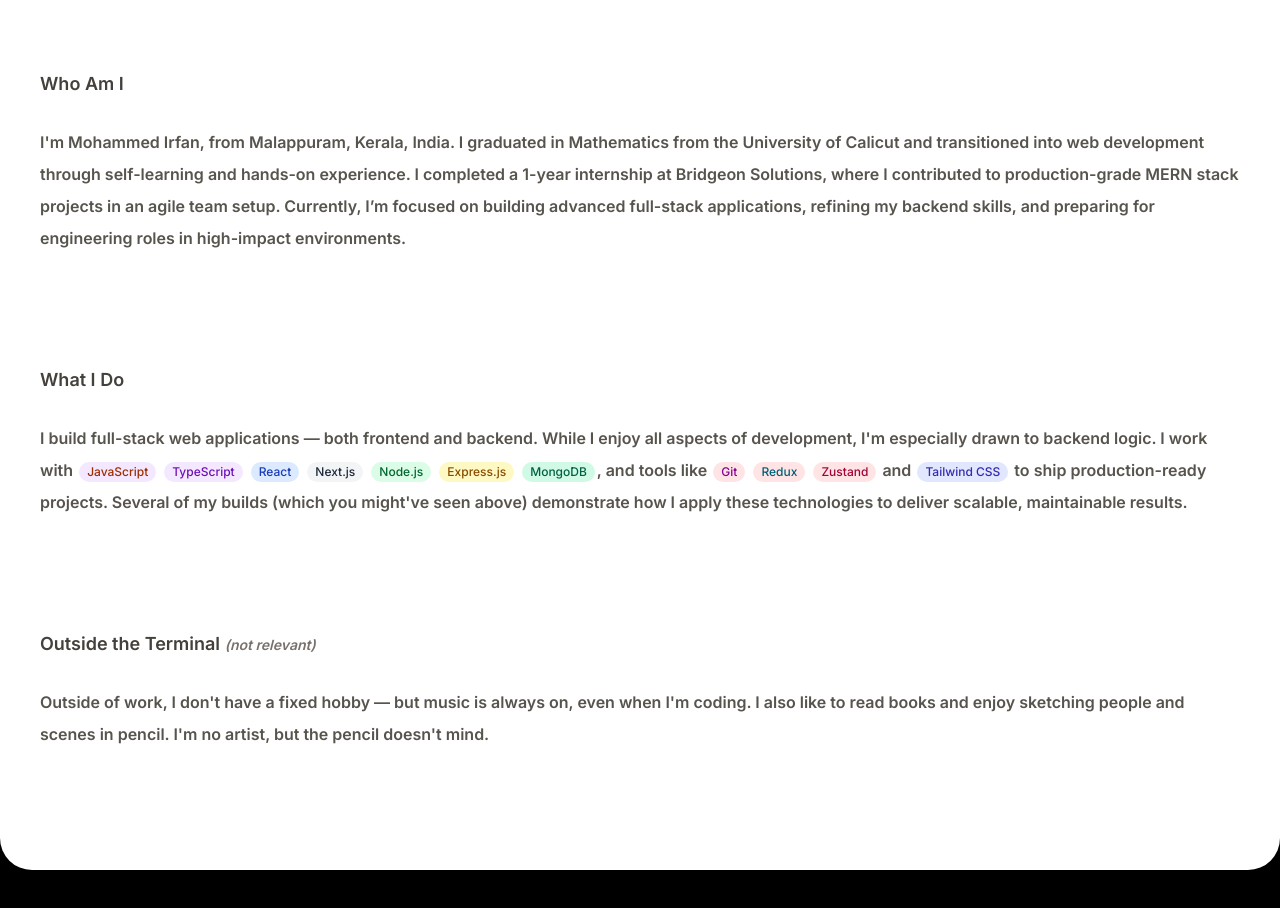
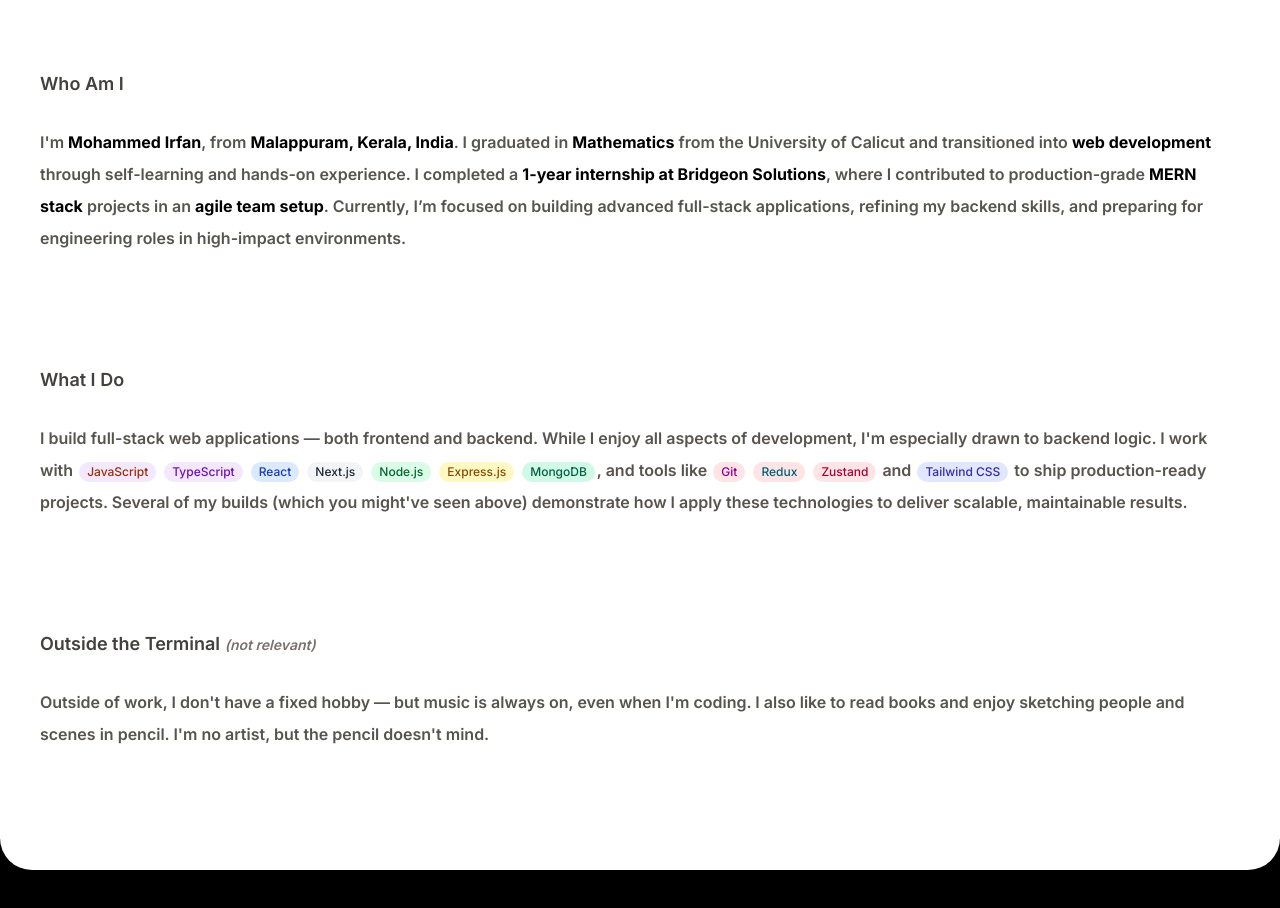
Before and after one commit to MohammedIrfan244/portfolio_next, a Next.js app: page / in a window 1280 px wide. Shown: the part 2280-3188 px from the top of the page. Built offline with nearby package versions, Linux system fonts and the light colour scheme.

Commit message:
Update Profile.tsx

```diff
--- a/src/component/Profile.tsx
+++ b/src/component/Profile.tsx
@@ -153,10 +153,10 @@ function Profile() {
         >
           <h3 className="font-semibold text-stone-700">Who Am I</h3>
           <p className='text-xs sm:text-sm leading-loose text-stone-600 font-semibold md:text-base'>
-            I&apos;m Mohammed Irfan, from Malappuram, Kerala, India. I graduated in Mathematics from the University of Calicut and transitioned into web development through self-learning and hands-on experience.
-            I completed a 1-year internship at Bridgeon Solutions, where I contributed to production-grade MERN stack projects in an agile team setup.
-            Currently, I’m focused on building advanced full-stack applications, refining my backend skills, and preparing for engineering roles in high-impact environments.
-          </p>
+  I&apos;m <span className="font-bold text-black">Mohammed Irfan</span>, from <span className="font-bold text-black">Malappuram, Kerala, India</span>. I graduated in <span className="font-bold text-black">Mathematics</span> from the University of Calicut and transitioned into <span className="font-bold text-black">web development</span> through self-learning and hands-on experience.
+  I completed a <span className="font-bold text-black">1-year internship at Bridgeon Solutions</span>, where I contributed to production-grade <span className="font-bold text-black">MERN stack</span> projects in an <span className="font-bold text-black">agile team setup</span>.
+  Currently, I’m focused on building advanced full-stack applications, refining my backend skills, and preparing for engineering roles in high-impact environments.
+</p>
         </motion.div>
 
         <motion.div
```
